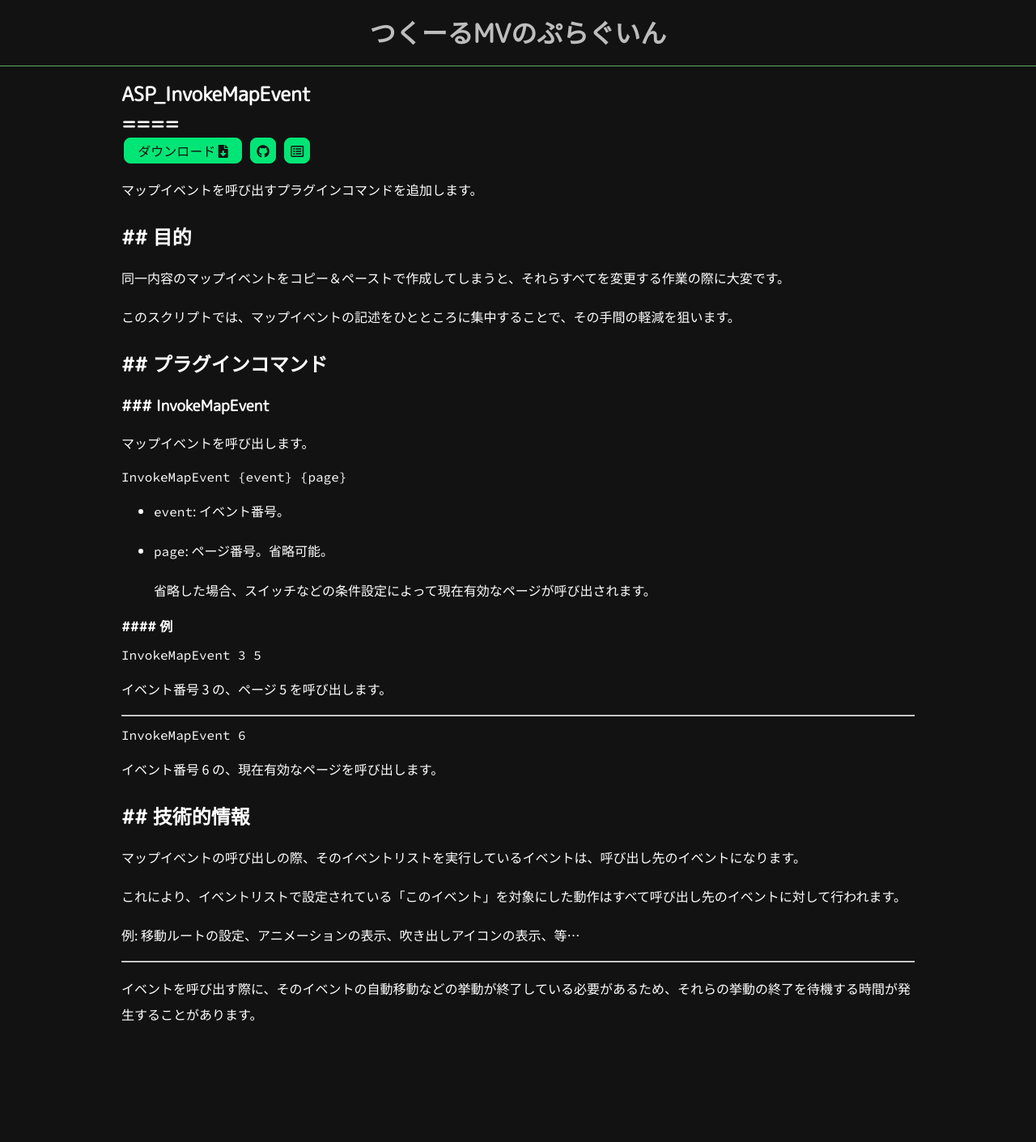
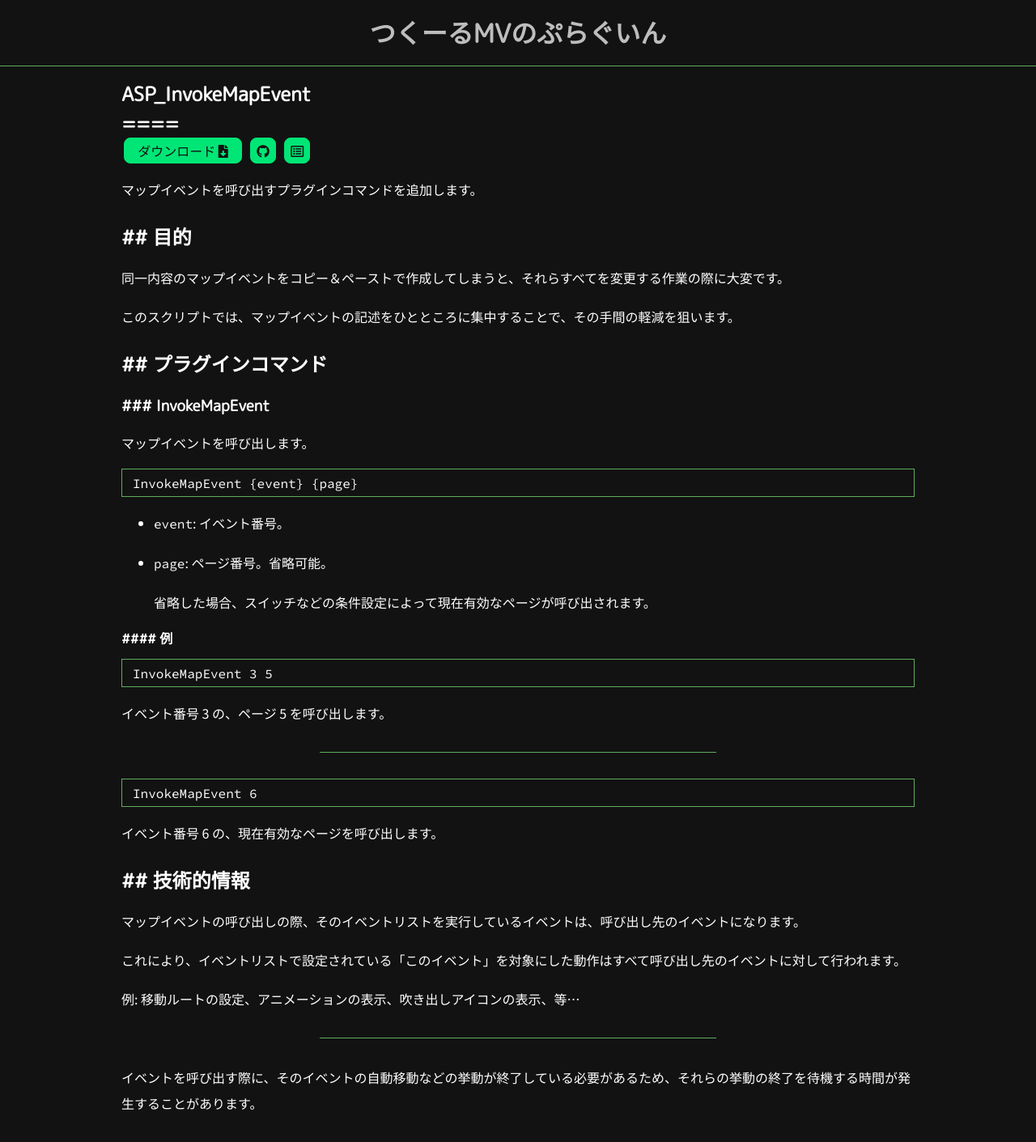
Before and after one commit to asparlose/mv-plugins, a Jekyll site: the page built from _x/ASP_InvokeMapEvent.md, in a window 1280 px wide. Shown: the whole page at 81% size. Built offline with Jekyll 4.4.1, drawn with Linux system fonts in a browser that asks for light colours; before the commit the page ends 1301 px from its top, so only the background shows below that.

Commit message:
:pencil2: code block style

```diff
--- a/_sass/decorations.scss
+++ b/_sass/decorations.scss
@@ -53,3 +53,17 @@ table {
     padding: 0.2em 0.5em;
   }
 }
+
+pre.highlight {
+  border: 1px solid #60ad5e;
+  padding: 0.5em 1em;
+}
+
+hr {
+  width: 50%;
+  margin: 2em auto;
+  display: block;
+  height: 1px;
+  background: #60ad5e;
+  border: none;
+}
```
